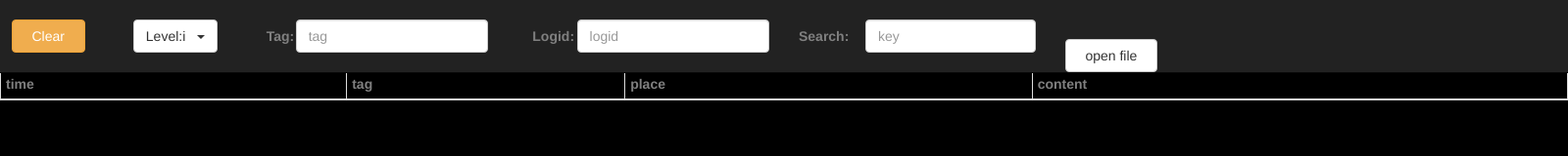
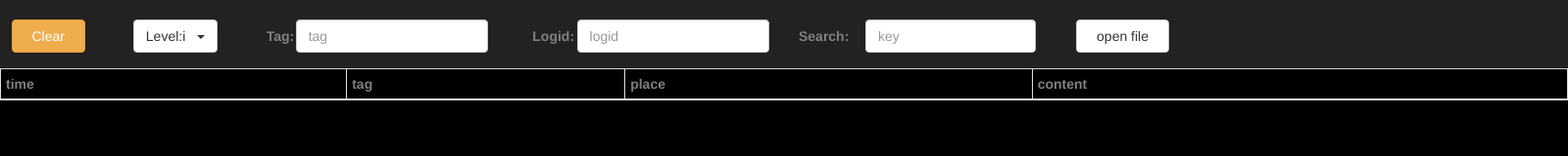
Before and after one commit to limall/logcat-swift, an Electron app: page electron_app/index.html in a window 1600 px wide. Shown: the whole page at 98% size. Drawn offline with Linux system fonts and the light colour scheme.

Commit message:
update readme

```diff
--- a/electron_app/index.html
+++ b/electron_app/index.html
@@ -68,7 +68,7 @@
                 </div>
             </form>
         </div>
-        <div class="col-md-1">&nbsp&nbsp&nbsp<a class="btn btn-default" id="openFile">&nbsp&nbspopen file&nbsp&nbsp</a></div>
+        <div class="col-md-2">&nbsp&nbsp&nbsp<a class="btn btn-default" id="openFile">&nbsp&nbspopen file&nbsp&nbsp</a></div>
       </div>
     </nav>
     <!-- All of the Node.js APIs are available in this renderer process. -->
```
Also changed, not shown: README.md.
